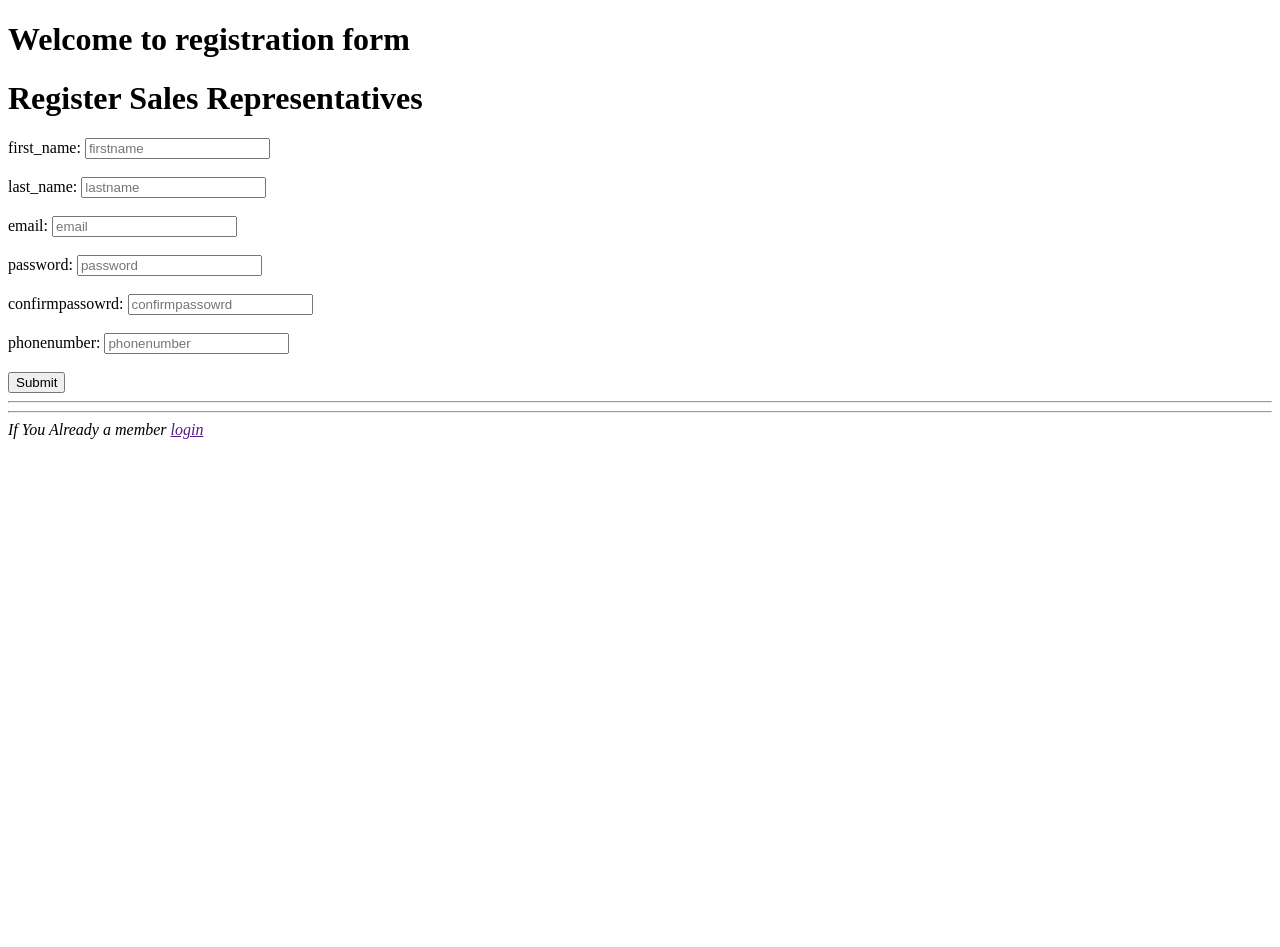
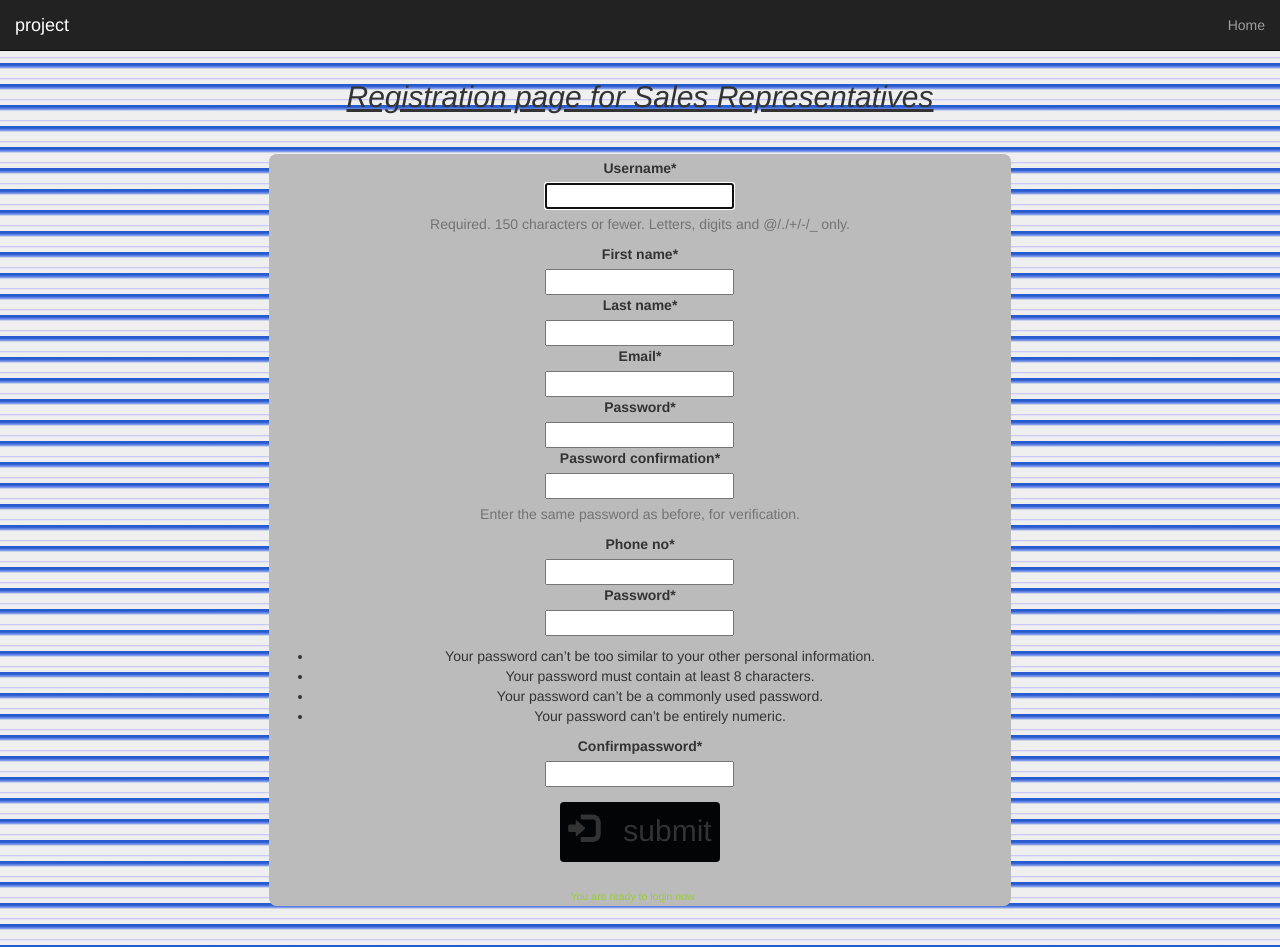
Before and after one commit to AshwiniDHalabar/Sales_Project, a Django app: page /authentication/register in a window 1280 px wide. Before the commit the page ends 439 px from the top, so only its background shows below. Run offline with Django 4.2, Linux system fonts and the light colour scheme; some libraries are stand-ins or nearby versions.

Commit message:
register page created

```diff
--- /dev/null
+++ b/authentication/forms.py
@@ -0,0 +1,16 @@
+from django import forms
+from django.contrib.auth.models import User
+from django.contrib.auth.forms import UserCreationForm
+
+
+
+class UserRegisterForm(UserCreationForm):
+    first_name = forms.CharField(max_length=20)
+    last_name = forms.CharField(max_length=20)
+    email = forms.EmailField()
+    password = forms.PasswordInput()
+    confirmpassword = forms.CharField()
+    phone_no = forms.CharField(max_length=20)
+    class Meta:
+        model = User
+        fields = ['username','first_name','last_name','email','password','password2','phone_no']
--- a/authentication/static/style.css
+++ b/authentication/static/style.css
@@ -1,6 +1,12 @@
-h1{
-    color:blue;
+body{
+    background-color: rgb(80, 80, 211);
+    background-image: linear-gradient(hsl(221, 69%, 48%) 10%,rgba(239,239,239,0) 30%,rgba(239,239,239,0) 75%,#efefef 80%,#efefef),linear-gradient(#efefef 25%,rgba(239,239,239,0) 25%,rgba(239,239,239,0) 75%,#efefef 75%,#efefef);
+    background-color: rgb(202, 200, 288);
+    background-position: 0 0,10px 10px;
+    background-size: 21px 21px;
 }
-body{
-    background-color: lightpink;
+
+
+    form{
+    background-color: rgb(187, 187, 187);
 }
--- a/authentication/templates/authentication/index.html
+++ b/authentication/templates/authentication/index.html
@@ -26,7 +26,7 @@
 
 
 
-  <link rel="stylesheet" type="text/css" href="{% static "style.css" %}" />
+  <link rel="stylesheet" type="text/css" href="{% static "style.css" %}">
 
 
   <!-- message here -->
@@ -84,7 +84,7 @@
   <div class="row">
     {% block start %}
     {% if user.is_authenticated %}
-    <center><h1>welcome to sales management dashboard</h1></center>
+    <center><h1><U><i>Welcome to Sales Management Dashboard</i></U></h1></center>
     {% else %}
     <center><h1>log in, plz . . .</h1></center>
     {% endif %}
--- a/authentication/templates/authentication/register.html
+++ b/authentication/templates/authentication/register.html
@@ -1,36 +1,21 @@
-<!DOCTYPE html>
-<html>
-    <head>
-        <meta charset = 'utf-8'>
-        <meta name='viewport' content="width=device-width, initial-scale=1">
-        <title>register page</title>
-    </head>
-    <body>
-        <h1>Welcome to registration form</h1>
-        <form action="register" method="post">
-            <h1>Register Sales Representatives</h1>
-            {% csrf_token %}
-            <label for="first_name">first_name:</label>
-            <input type="text" name="firstname" placeholder="firstname"><br><br>
-            <label for="last_name">last_name:</label>
-            <input type="lastname" name="lastname" placeholder="lastname"><br><br>
-            <label for="email">email:</label>
-            <input type="email" name="email" placeholder="email"><br><br>
-            <label for="password">password:</label>
-            <input type="password" name="password" placeholder="password"><br><br>
-            <label for="confirmpassowrd">confirmpassowrd:</label>
-            <input type="confirmpassowrd" name="confirmpassowrde" placeholder="confirmpassowrd"><br><br>
-            <label for="phonenumber">phonenumber:</label>
-            <input type="tel" name="phonenumber" placeholder="phonenumber"><br><br>
-            <input type="submit"><br>
-            <hr />
-        </form>
-        {% if messages %}
-            {% for msg in messages %}
-            <b>{{msg}}</b>
-            {% endfor %}
-            {% endif %}
-            <hr/>
-            <em>If You Already a member <a href="">login</ahref></em>
-    </body>
-</html>
+{% extends "authentication/index.html" %}
+{% load crispy_forms_tags %}
+{% block start %}
+
+ <div class="content-section col-md-8 col-md-offset-2">
+  <center>
+      <h2><i><u>Registration page for Sales Representatives</u></i></h2>
+  <form method="POST" style="border: 4px solid border-left; margin: 5%; padding: 4px; border-radius:1%;">
+    {% csrf_token %}
+    <fieldset class="form-group">
+      {{ form|crispy}}
+    </fieldset>
+   <center>
+    <button style="background: rgb(3, 4, 6); font-size: 3rem; padding:1%;" class="btn btn-outline-info" type="submit"><span class="glyphicon glyphicon-log-in"></span> &nbsp; submit</button>
+  </center>
+  <br/>
+  <sub style="text-align: left;"><a href="{% url 'register' %}" style="text-decoration: none; color: yellowgreen; padding:2%; cursor:pointer; margin-right:2%;">You are ready to login now</a></sub>
+  </form>
+</center>
+ </div>
+{% endblock start %}
--- a/authentication/views.py
+++ b/authentication/views.py
@@ -1,33 +1,53 @@
-from sre_constants import SUCCESS
-from django.http import HttpResponse
-from django.shortcuts import render
-from authentication.models import Newuser
+from django.shortcuts import render,redirect
 from django.contrib import messages
-from django.shortcuts import redirect, render
-from server import settings
+from django.contrib.auth import authenticate,login
+from django.contrib.auth.decorators import login_required
+from django.contrib.auth import login as login_process
+from django.contrib.auth.forms import AuthenticationForm
+from .forms import UserRegisterForm
+from django.core.mail import send_mail
+from django.core.mail import EmailMultiAlternatives
+from django.template.loader import get_template
+from django.template import Context
 
-# Create your views here.
+
+##################################################################
+####################index#######################################
 def index(request):
-    return render(request,'authentication/index.html')
+    return render(request, 'authentication/index.html',{'title':'index'})
+
+########################################################################
+########### register here #####################################
 
 def register(request):
-    if request.method=='POST':
-        first_name = request.POST.get('first_name',False)
-        last_name = request.POST.get('last_name',False)
-        email = request.POST.get('email',False)
-        password = request.POST.get('password',False)
-        confirmpassword = request.POST.get('confirmpassword',False)
-        phonenumber = request.POST.get('phonenumber',False)
-        Newuser(first_name=first_name,last_name=last_name,email=email,password=password,confirmpassword=confirmpassword,phonenumber=phonenumber).save()
-        return HttpResponse("<h1>User registration created SUCCESSFULLY</h1>")
+    if request.method == 'POST':
+        form = UserRegisterForm(request.POST) or None
+        if form.is_valid():
+            username = request.POST.get('username')
+            form.save()
+            username = form.cleaned_data.get('username')
+            messages.success(request, f'Your account has been created! You are now able to log in')
+            return redirect('login')
     else:
-        return render(request,'authentication/register.html')
+        form = UserRegisterForm()
+    return render(request, 'authentication/register.html', {'form': form,'title':'reqister here'})
+
+###################################################################################
+################login forms###################################################
 
 def login(request):
     if request.method == 'POST':
-        first_name = request.POST.get('first_name')
-        passowrd = request.POST.get('password',False)
-        return HttpResponse("<h4>login success</h4>")
 
-    else:
-        return render(request,'authentication/login.html')
+        #AuthenticationForm_can_also_be_used__
+
+        username = request.POST.get('username')
+        password = request.POST.get('password')
+        user = authenticate(request, username=username, password=password)
+        if user is not None:
+            form = login(request,user)
+            messages.success(request, f' welcome {username} !!')
+            return redirect('index')
+        else:
+            messages.info(request, f'account does not exit plz sign in')
+    form = AuthenticationForm()
+    return render(request, 'authentication/login.html', {'form':form,'title':'log in'})
--- a/server/settings.py
+++ b/server/settings.py
@@ -123,6 +123,8 @@ STATICFILES_DIRS=[
     os.path.join(BASE_DIR,'static')
     ]
 
+LOGIN_REDIRECT_URL = '/admin'
+
 # Default primary key field type
 # https://docs.djangoproject.com/en/4.0/ref/settings/#default-auto-field
 
```
Also changed, not shown: authentication/models.py (+1 -8 lines), authentication/templates/authentication/login.html (+3 -8 lines), authentication/migrations/0002_delete_newuser.py (added), db.sqlite3.
